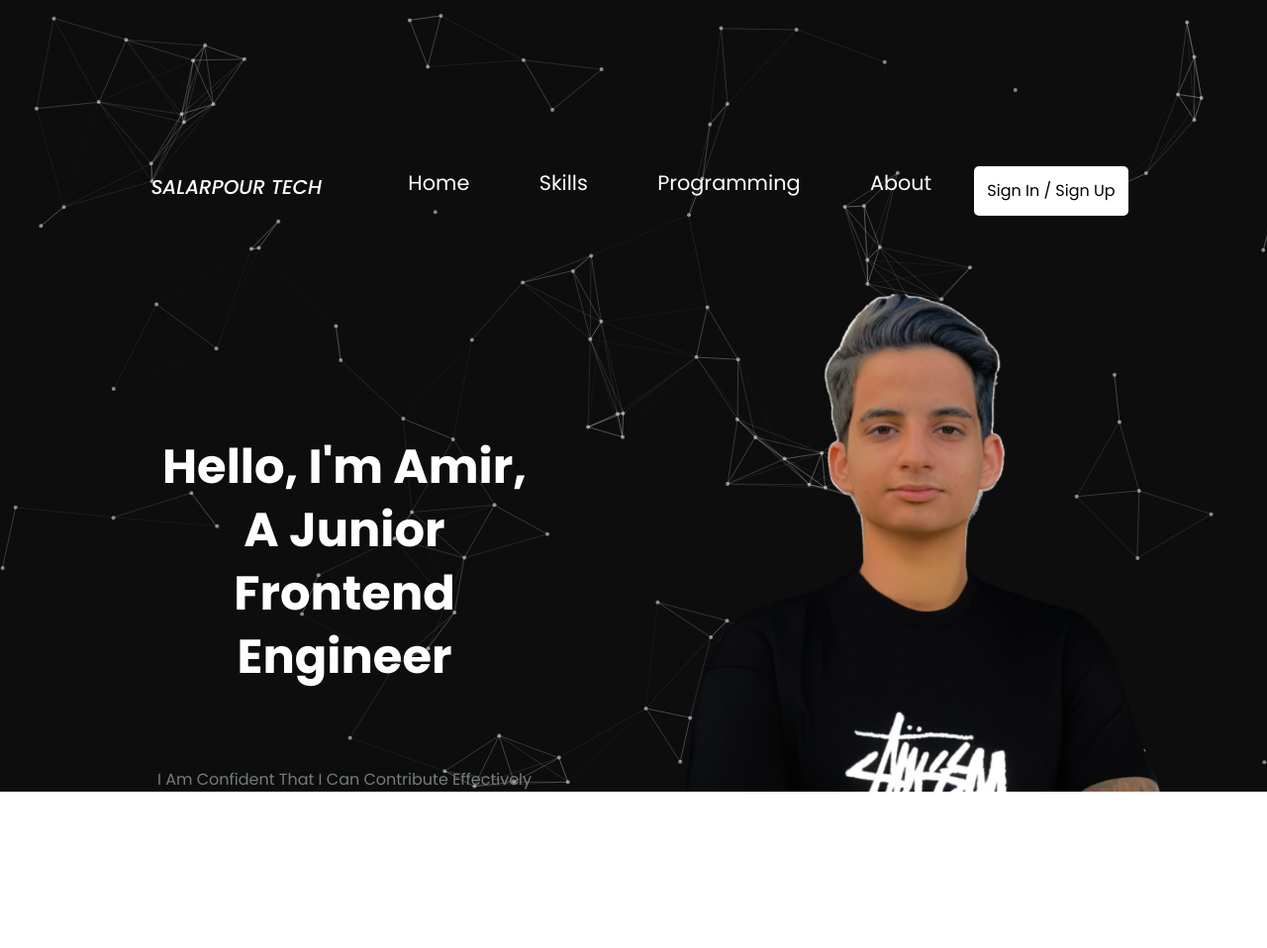
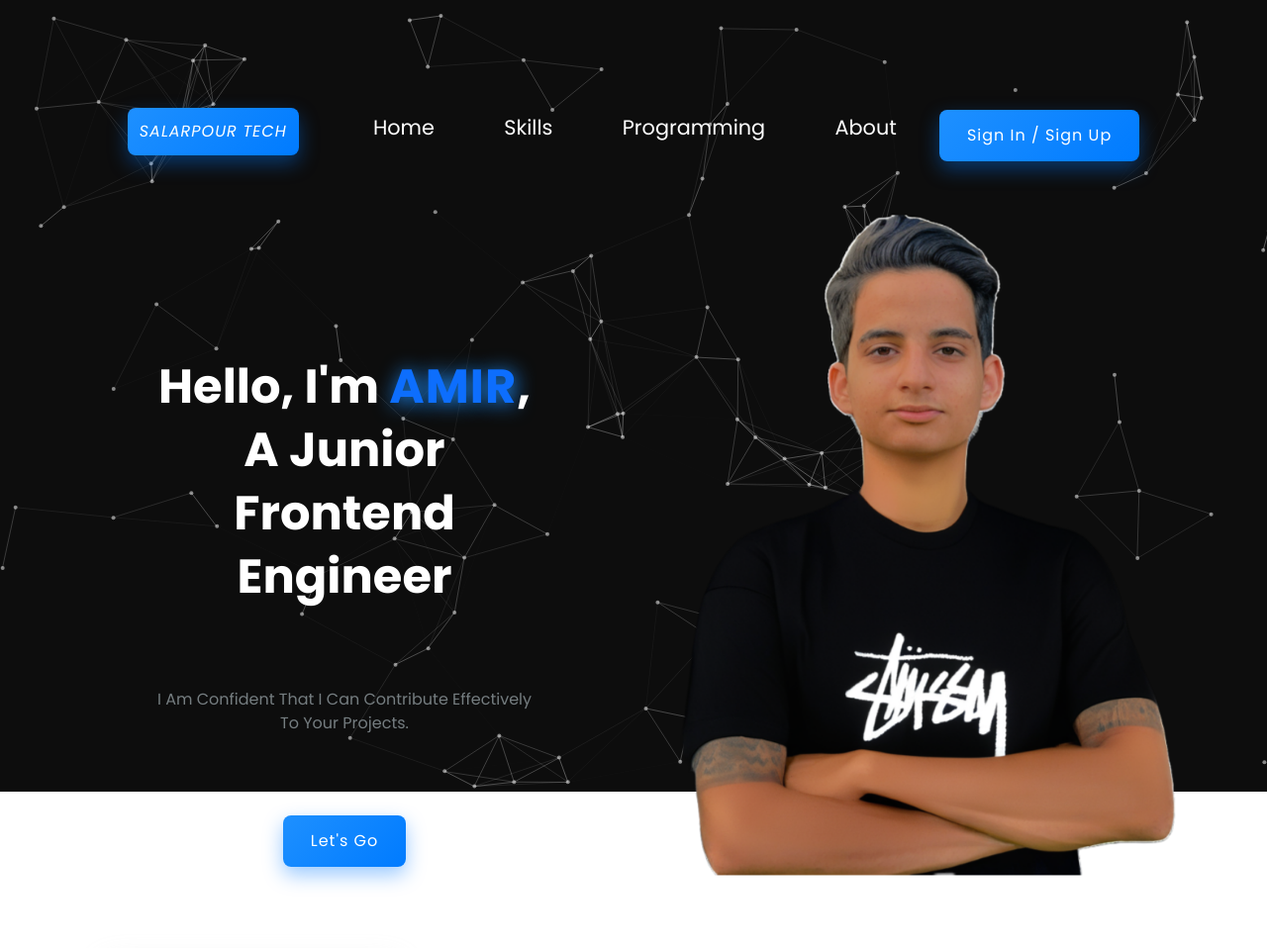
Before and after one commit to AmirMohammadRtx/Main-intro, a plain HTML site: page index.html in a window 1280 px wide. Shown: the top 958 px of the page at 99% size. Before the commit the page ends 800 px from the top, so only its background shows below. Drawn offline with nearby package versions, Linux system fonts and the light colour scheme.

Commit message:
change btn

```diff
--- a/index.html
+++ b/index.html
@@ -11,11 +11,11 @@
 </head>
 
 <body>
-  <div class="container">
+  <div class="container pt-5">
     <nav>
       <div class="nav-logo">
         <a href="#">
-          <h5>SALARPOUR TECH</h5>
+          <h5 class="btn">SALARPOUR TECH</h5>
         </a>
       </div>
 
@@ -31,7 +31,7 @@
 
     <header>
       <div class="content">
-        <h1>Hello, I'm <span>Amir</span>, a Junior Frontend Engineer</h1>
+        <h1>Hello, I'm <span class="text-primary amir">AMIR</span>, a Junior Frontend Engineer</h1>
         <p>I am confident that I can contribute effectively to your projects.</p>
         <a href="#about"><button class="btn check">Let's Go</button></a>
       </div>
@@ -125,22 +125,18 @@
     </footer>
 
     <div class="copyright">
-      &copy; 2025 Salarpour — All Rights Reserved.
+      2025 Salarpour — All Rights Reserved.
     </div>
   </div>
-
   <div class="vid-container">
     <video autoplay muted playsinline preload="auto" id="mainVideo">
       <source src="1.mp4" type="video/mp4" />
     </video>
   </div>
-
-
   <div id="particles-js"></div>
   <script src="libs/js/bootstrap.min.js"></script>
   <script src="https://cdn.jsdelivr.net/particles.js/2.0.0/particles.min.js"></script>
   <script src="script.js"></script>
-
 </body>
 
 </html>
--- a/style/style.css
+++ b/style/style.css
@@ -4,7 +4,6 @@ html,
 body {
   margin: 0;
   padding: 0;
-  height: 100%;
   font-family: "Poppins", sans-serif;
   font-weight: 400;
   font-style: normal;
@@ -14,6 +13,7 @@ body {
 
 * {
   box-sizing: border-box;
+  font-family: 'Poppins', sans-serif;
 }
 
 #particles-js {
@@ -95,7 +95,7 @@ nav {
 }
 
 .nav-links .link a:hover::after {
-  width: 70%;
+  width: 65%;
 }
 
 .nav-links .link a:hover {
@@ -103,39 +103,40 @@ nav {
   transition: all 0.2s ease;
 }
 
-.nav-logo {
+.nav-logo h5 {
   color: #fff;
   padding: 0.75rem;
   font-size: 1rem;
-  border-radius: 5px;
-  transition: all 0.3s ease;
-  font-style: italic;
-}
-
-.nav-logo a {
-  color: #fff;
-  padding: 0.75rem;
-  font-size: 1rem;
-  border-radius: 5px;
   transition: all 0.3s ease;
   font-style: italic;
   text-decoration: none;
 }
 
+
 .btn {
-  padding: 0.75rem;
-  font-size: 1rem;
-  color: #000000;
-  background-color: #ffffff;
-  border-radius: 5px;
+  background: linear-gradient(135deg, #1e90ff, #007bff);
+  color: white;
+  border: none;
+  padding: 14px 28px;
+  font-size: 16px;
+  border-radius: 8px;
+  box-shadow: 0 8px 20px rgba(0, 123, 255, 0.4);
   cursor: pointer;
   transition: all 0.3s ease;
+  letter-spacing: 1px;
 }
 
 .btn:hover {
-  background-color: #898989;
-  color: #ffffff;
-  transform: translateY(-5px);
+  background: linear-gradient(135deg, #007bff, #1e90ff);
+  box-shadow: 0 10px 25px rgba(0, 123, 255, 0.6);
+  transform: translateY(-2px);
+}
+
+.amir{
+  text-shadow: 2px 2px 20px #1e90ff;
+  border: none;
+  transition: all 0.3s ease;
+  letter-spacing: 1px;
 }
 
 /* Header Section */
@@ -147,15 +148,6 @@ header {
   grid-template-columns: repeat(2, 1fr);
   align-items: center;
   gap: 2rem;
-}
-
-header .check {
-  background-color: #ffffff;
-  color: #000000;
-  padding: 0.75rem 1.5rem;
-  border-radius: 5px;
-  font-size: 1rem;
-  transition: all 0.3s ease;
 }
 
 header .content {
@@ -429,6 +421,7 @@ footer .column .socials a:hover {
     grid-template-columns: 1fr 150px;
   }
 }
+
 .contact-section {
   padding: 4rem 2rem;
   text-align: center;
```
Lines whose indentation alone changed are shown as unchanged.
